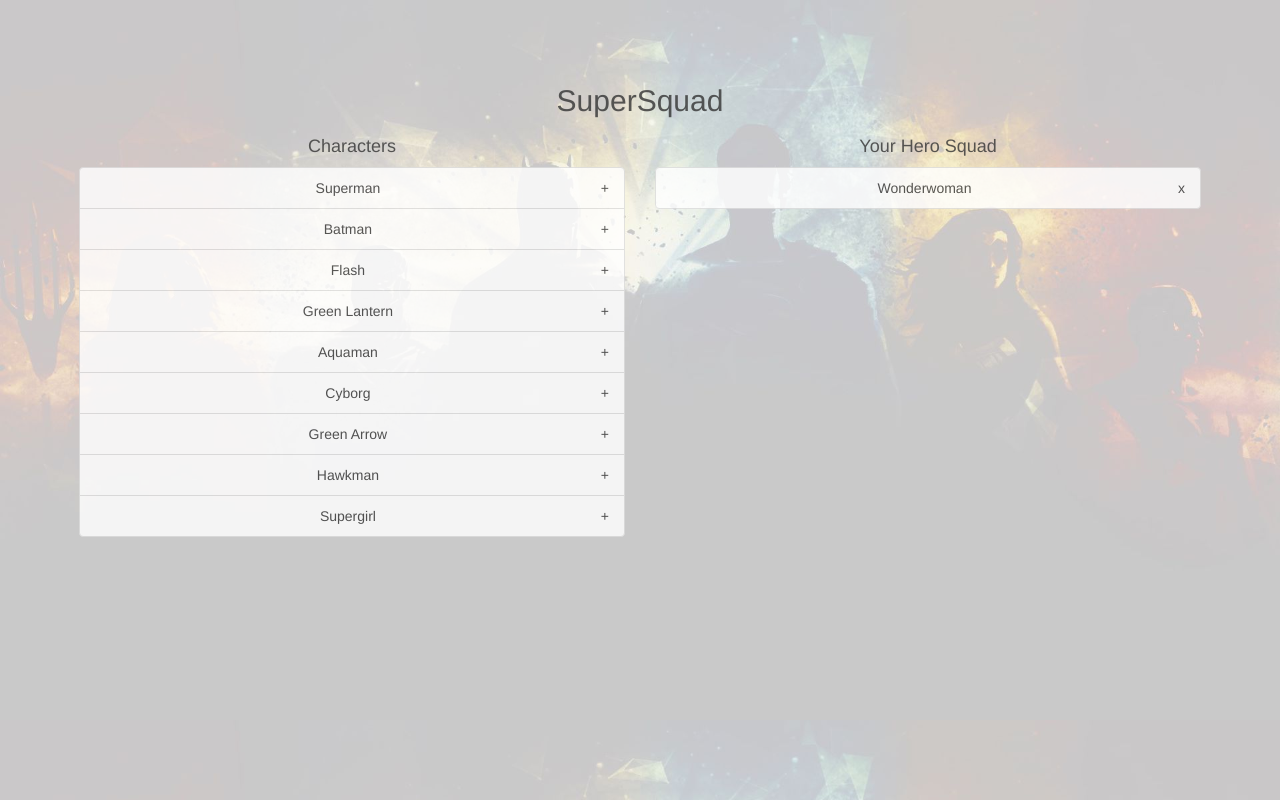
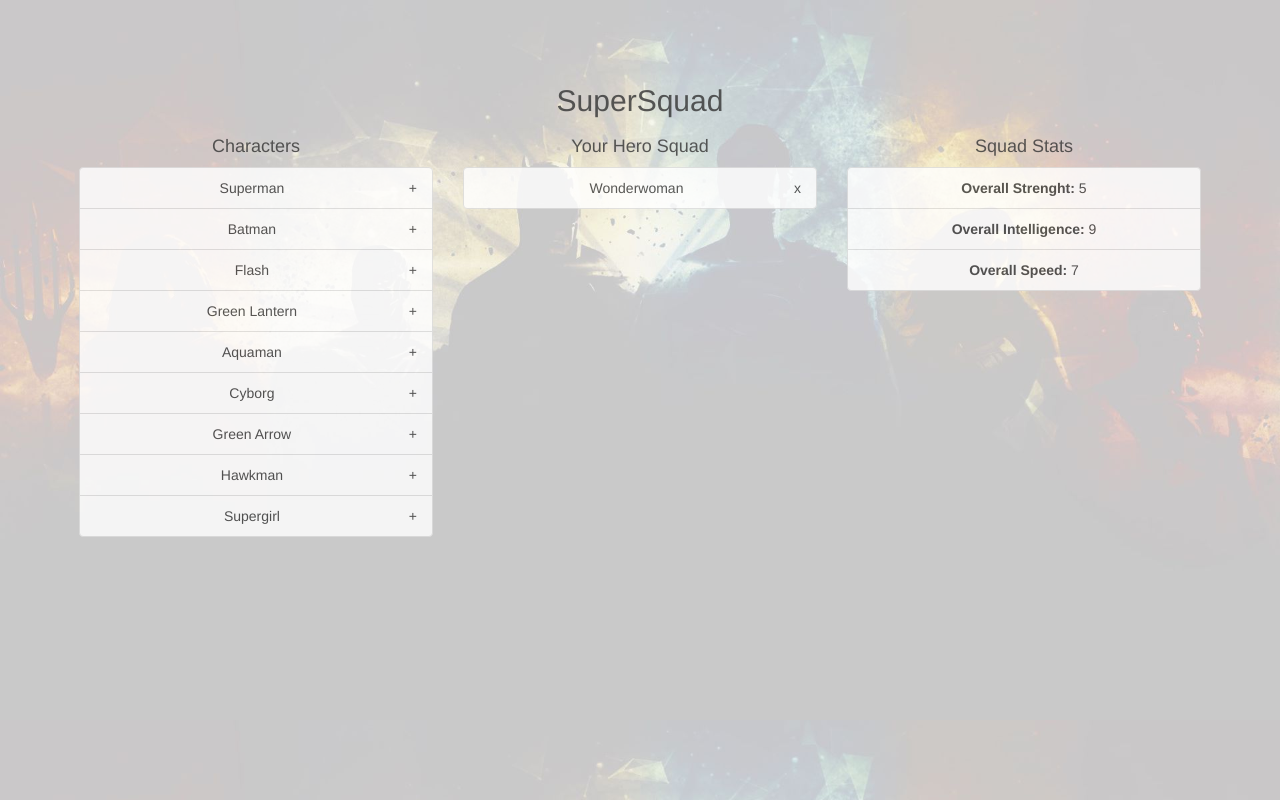
Before and after one commit to SonyaMoisset/SuperSquad_REACT-REDUX, a React (Create React App) app: page / in a window 1280 px wide. Built offline with nearby package versions, Linux system fonts and the light colour scheme.

Commit message:
Create SquadStats Component

```diff
--- a/src/components/App.js
+++ b/src/components/App.js
@@ -1,6 +1,7 @@
 import React, { Component } from 'react';
 import CharacterList from './CharacterList'
 import HeroList from './HeroList'
+import SquadStats from './SquadStats'
 
 import '../styles/index.css'
 
@@ -9,11 +10,14 @@
         return (
             <div className="App">
                 <h2>SuperSquad</h2>
-                <div className="col-md-6">
+                <div className="col-md-4">
                     <CharacterList />
                 </div>
-                <div className="col-md-6">
+                <div className="col-md-4">
                     <HeroList />
+                </div>
+                <div className="col-md-4">
+                    <SquadStats />
                 </div>
             </div>
         );
--- /dev/null
+++ b/src/components/SquadStats.js
@@ -0,0 +1,49 @@
+import React, { Component } from 'react'
+import { connect } from 'react-redux'
+
+class SquadStats extends Component {
+    strength() {
+        let strength = 0
+        this.props.heroes.forEach(hero => strength += hero.strength)
+        return strength
+    }
+
+    intelligence() {
+        let intelligence = 0
+        this.props.heroes.forEach(hero => intelligence += hero.intelligence)
+        return intelligence
+    }
+
+    speed() {
+        let speed = 0
+        this.props.heroes.forEach(hero => speed += hero.speed)
+        return speed
+    }
+
+    render() {
+        return (
+            <div>
+                <h4>Squad Stats</h4>
+                <ul className="list-group">
+                    <li className="list-group-item">
+                        <b>Overall Strenght:</b> {this.strength()}
+                    </li>
+                    <li className="list-group-item">
+                        <b>Overall Intelligence:</b> {this.intelligence()}
+                    </li>
+                    <li className="list-group-item">
+                        <b>Overall Speed:</b> {this.speed()}
+                    </li>
+                </ul>
+            </div>
+        );
+    }
+}
+
+function mapStateToProps(state) {
+    return {
+        heroes: state.heroes
+    }
+}
+
+export default connect(mapStateToProps, null)(SquadStats)
```
